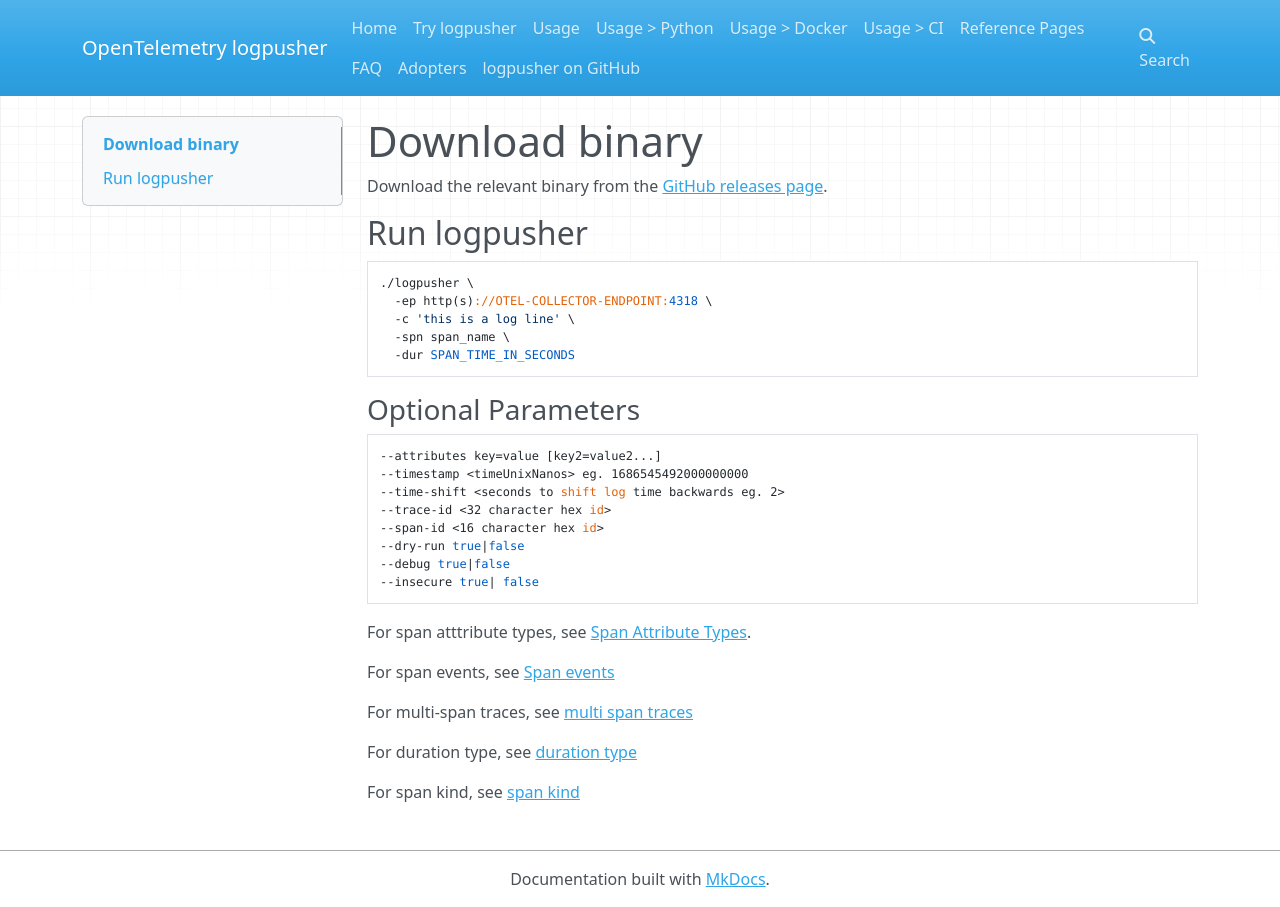
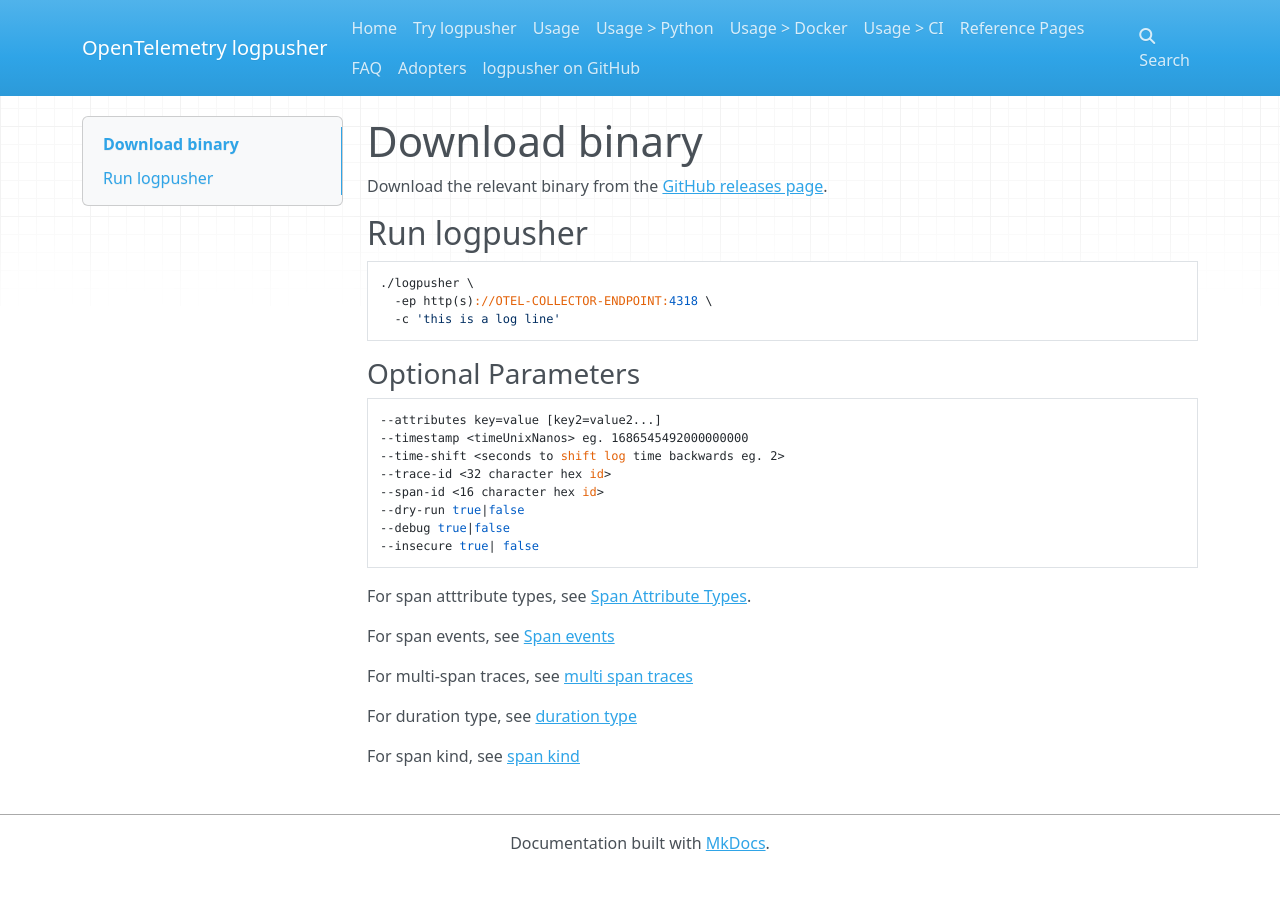
Before and after one commit to agardnerIT/logpusher, an MkDocs documentation site: the page built from docs/usage/standalone.md, in a window 1280 px wide. Built offline with MkDocs 1.6.1, drawn with Linux system fonts in a browser that asks for light colours; nearby versions of some CDN libraries.

Commit message:
fix usage instructions

````diff
--- a/docs/usage/standalone.md
+++ b/docs/usage/standalone.md
@@ -7,9 +7,7 @@
 ```
 ./logpusher \
   -ep http(s)://OTEL-COLLECTOR-ENDPOINT:4318 \
-  -c 'this is a log line' \
-  -spn span_name \
-  -dur SPAN_TIME_IN_SECONDS
+  -c 'this is a log line'
 ```
 
 ### Optional Parameters
````
